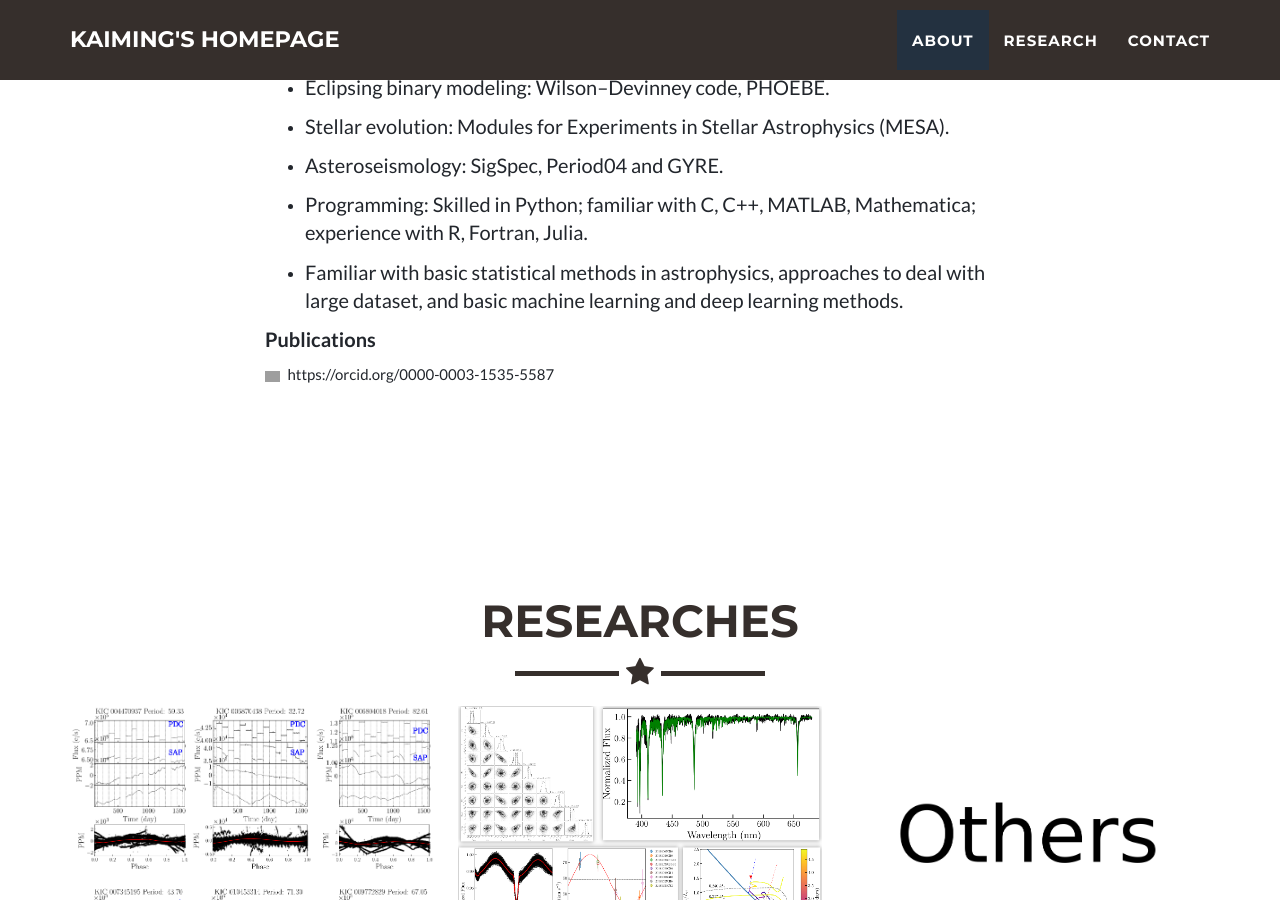
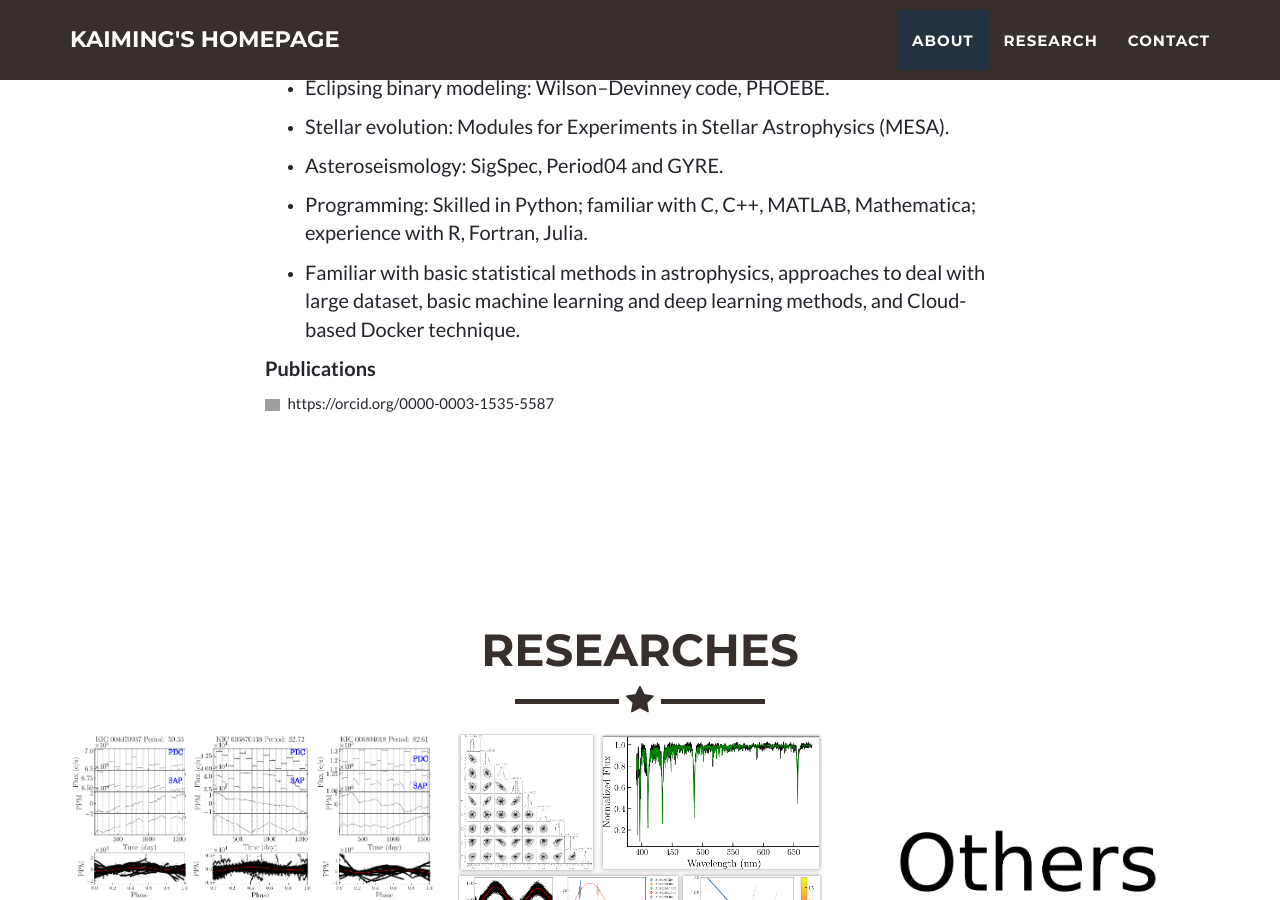
Before and after one commit to ckm3/ckm3.github.io, a Jekyll site: the page built from _posts/2014-07-18-project-1.markdown, in a window 1280 px wide and 900 px high, scrolled down 1379 px. Built offline with Jekyll 4.4.1, drawn with Linux system fonts in a browser that asks for light colours; part of the change alters nothing that is shown; grey boxes are pictures that could not be loaded.

Commit message:
Update skills and SEO

```diff
--- a/_config.yml
+++ b/_config.yml
@@ -9,10 +9,10 @@ skills: "Ph.D. student in Astrophysics"
 meta_author: Kaiming Cui
 
 # Google webmaster tools
-google_verify:
+google_verify: "GXS9e-4rcXIrejIdhP_2UM7IqXD6cchkvy0ti5IPdr4"
 
 # https://ssl.bing.com/webmaster/configure/verify/ownership Option 2 content= goes here
-bing_verify:
+bing_verify: "9860267A914DADE8C3767077B8A199BF"
 
 # Contact form:
 # - static : pass through formspree.io to validate email sending
--- a/_includes/about.html
+++ b/_includes/about.html
@@ -28,7 +28,7 @@
                         <li><p>Stellar evolution: Modules for Experiments in Stellar Astrophysics (MESA).</p></li>
                         <li><p>Asteroseismology: SigSpec, Period04 and GYRE.</p></li>
                         <li><p>Programming: Skilled in Python; familiar with C, C++, MATLAB, Mathematica; experience with R, Fortran, Julia.</p></li>
-                        <li><p>Familiar with basic statistical methods in astrophysics, approaches to deal with large dataset, and basic machine learning and deep learning methods.</p></li>
+                        <li><p>Familiar with basic statistical methods in astrophysics, approaches to deal with large dataset, basic machine learning and deep learning methods, and Cloud-based Docker technique.</p></li>
                       </ul>
                       <p><b>Publications</b></p>
                       <p><div itemscope itemtype="https://schema.org/Person"><a itemprop="sameAs" content="https://orcid.org/0000-0003-1535-5587" href="https://orcid.org/0000-0003-1535-5587" target="orcid.widget" rel="me noopener noreferrer" style="vertical-align:top;"><img src="https://orcid.org/sites/default/files/images/orcid_16x16.png" style="width:1em;margin-right:.5em;" alt="ORCID iD icon">https://orcid.org/0000-0003-1535-5587</a></div></p>
```
